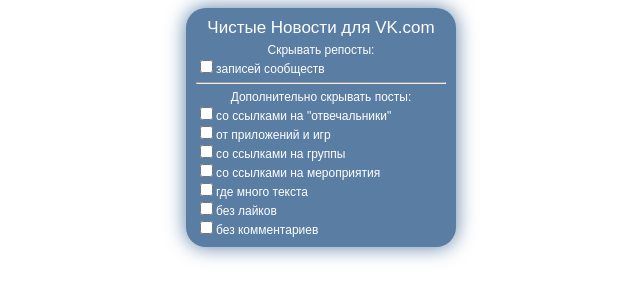
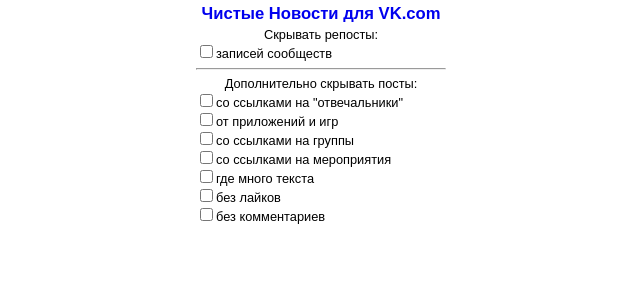
Before and after one commit to EvgenyOrekhov/Clean-Feed-for-VK.com, a browser extension: page options.html in a window 1280 px wide. Shown: the whole page, without its empty margins (319-959 px from the left). Drawn offline with Linux system fonts and the light colour scheme.

Commit message:
Simplified the looks

```diff
--- a/background.js
+++ b/background.js
@@ -59,7 +59,7 @@
     //Show/hide the second and the third checkbox depending on the state of the first checkbox ("groups"):
     var dataObj = {},
       i;
-    for (i = 3; i < 5; i += 1) {
+    for (i = 2; i < 4; i += 1) {
       child = select.children[i];
       //If the first checkbox ("groups") is unchecked then uncheck the second and the third and reset their settings in storage:
       if (data.groups !== "checked") {
--- a/options.html
+++ b/options.html
@@ -1,23 +1,22 @@
 <!doctype html>
 <html>
 <head>
-<meta charset="utf-8">
-<title>Чистые Новости для VK.com - Настройки</title>
-<link rel="stylesheet" href="style.css">
+  <meta charset="utf-8">
+  <title>Чистые Новости для VK.com - Настройки</title>
+  <link rel="stylesheet" href="style.css">
 </head>
 
 <body>
-<div id="main">
-  <div id="logo">
+  <h1>
     <a target="_blank" href="https://chrome.google.com/webstore/detail/poannipkjoijnlchnpljlhgphaappbkf">Чистые Новости для VK.com</a>
-  </div>
+  </h1>
   <form name="settingsForm">
-    <label class="textcenter"><span>Скрывать репосты:</span></label><div></div>
+    <label class="textcenter">Скрывать репосты:</label>
     <label><input type="checkbox" name="groups" value="checked">записей сообществ</label>
     <label><input type="checkbox" name="mygroups" value="checked">от сообществ, на которые я подписан</label>
     <label><input type="checkbox" name="people" value="checked">записей людей</label>
-    <div><hr id="myline"></div><div></div>
-    <label class="textcenter"><span>Дополнительно скрывать посты:</span></label><div></div>
+    <hr>
+    <label class="textcenter">Дополнительно скрывать посты:</label>
     <label title="sprashivai.ru, spring.me, nekto.me, ask.fm"><input type="checkbox" name="links" value="checked">со ссылками на "отвечальники"</label>
     <label><input type="checkbox" name="apps" value="checked">от приложений и игр</label>
     <label><input type="checkbox" name="group_share" value="checked">со ссылками на группы</label>
@@ -26,7 +25,6 @@
     <label><input type="checkbox" name="likes" value="checked">без лайков</label>
     <label><input type="checkbox" name="comments" value="checked">без комментариев</label>
   </form>
-</div>
 <script src="background.js"></script>
 </body>
 </html>
--- a/style.css
+++ b/style.css
@@ -1,45 +1,29 @@
-html, body {
-  font: 12px sans-serif;
+html { font: .8em sans-serif; }
+
+body {
+  width: 250px;
+  margin: .3em auto;
 }
 
-#main {
-  width: 250px;
-  margin: 0 auto;
-  padding: 10px;
-  border-radius: 20px;
-  box-shadow: 0 0 20px #597da3;
-  color: #fff;
-  background: #597da3;
+h1 {
+  text-align: center;
+  font-size: 1.3em;
+  margin-top: 0;
+  margin-bottom: .2em;
 }
 
-#logo {
-  text-align: center;
-  font-size: 17px;
-  margin-bottom: 5px;
-}
+a { text-decoration: none; }
 
-#logo a {
-  text-decoration: none;
-  color: #fff;
-}
+a:hover { text-decoration: underline; }
 
-#logo a:hover, label:hover {
-  text-shadow: 0 0 10px #fff;
-}
-
-form {
-  user-select: none;
-}
+form { -webkit-user-select: none; }
 
 .textcenter {
-  display: block;
   text-align: center;
-}
-
-.textcenter:hover {
-  text-shadow: none;
+  cursor: default;
 }
 
 label {
   display: block;
+  cursor: pointer;
 }
```
Also changed, not shown: artwork/4_3.png (added).
